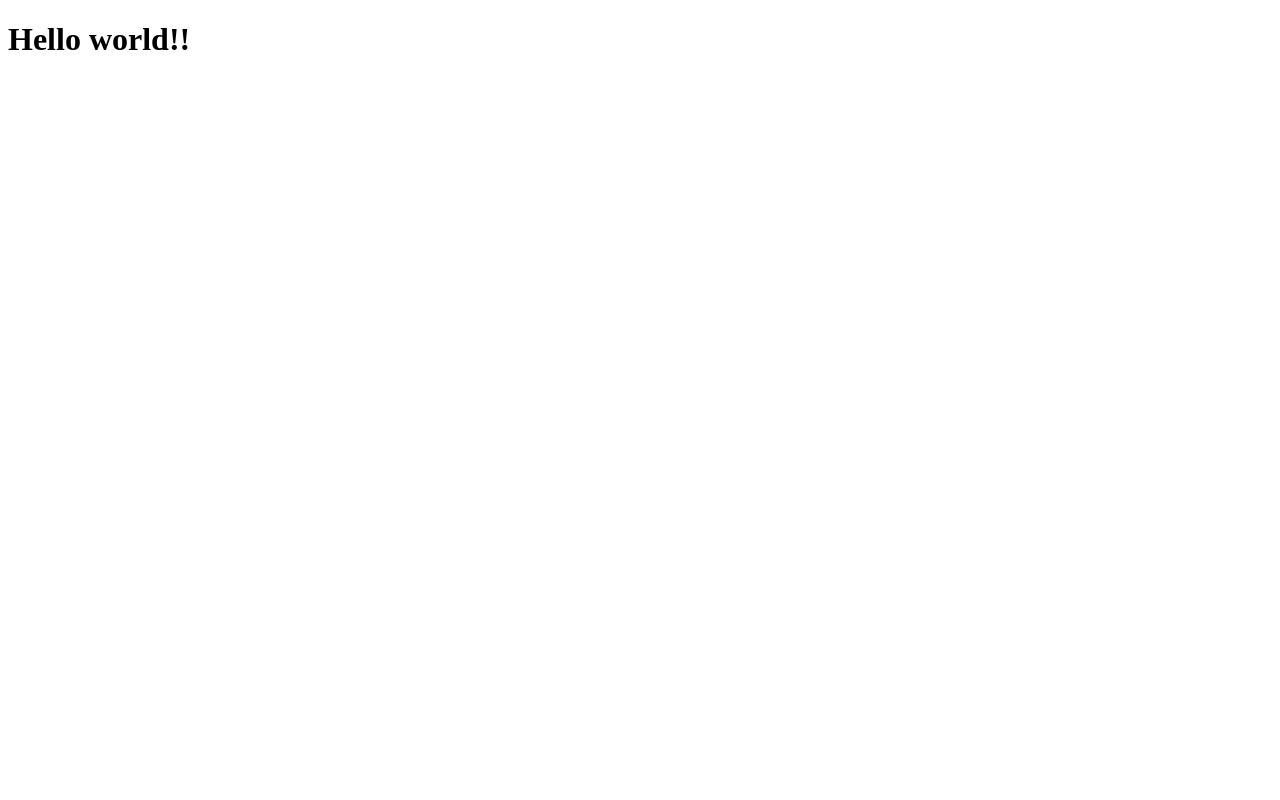
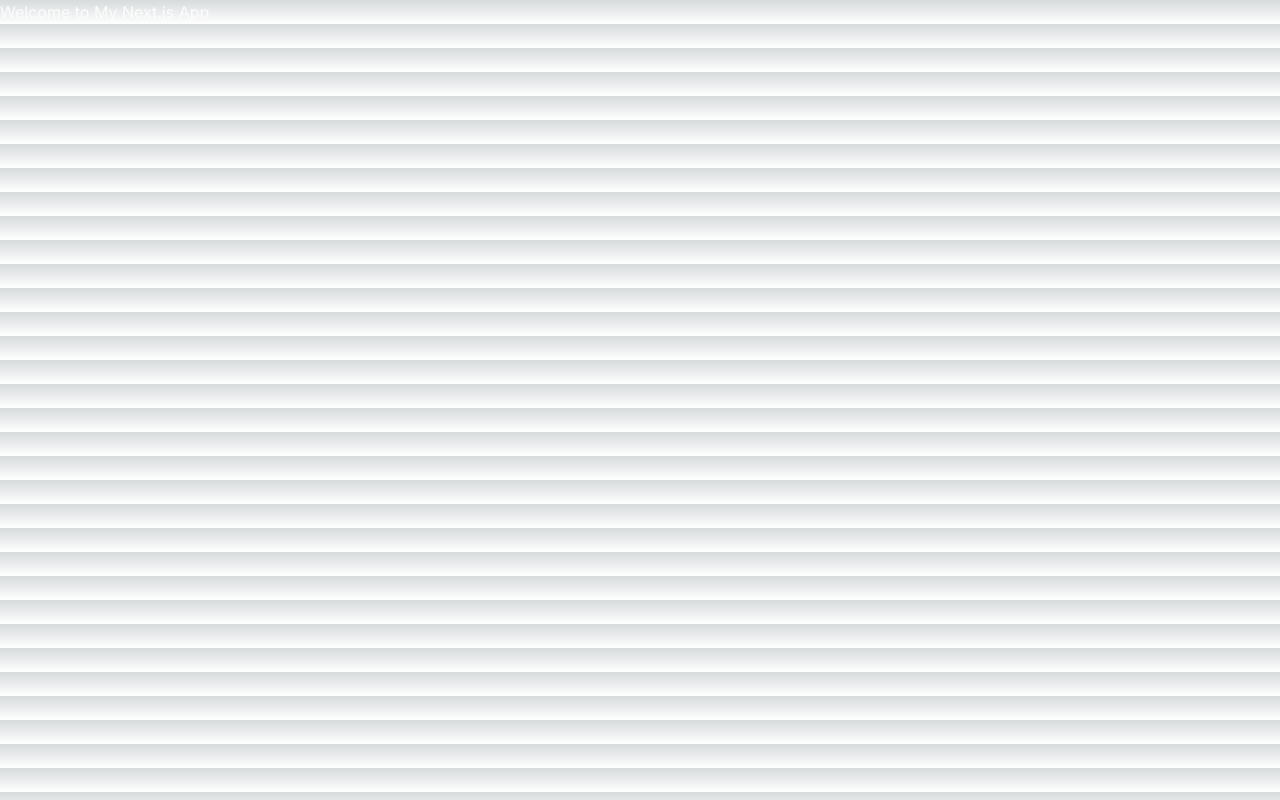
Before and after one commit to Codykilpatrick/Celestia, a Next.js app in the folder packages/celestia-app/: page / in a window 1280 px wide. Built offline with nearby package versions, Linux system fonts and the light colour scheme.

Commit message:
refactor: fix app structure

```diff
--- a/packages/celestia-app/package.json
+++ b/packages/celestia-app/package.json
@@ -11,6 +11,7 @@
     "prettier:fix": "prettier --write ."
   },
   "dependencies": {
+    "@radix-ui/colors": "^2.0.1",
     "@radix-ui/react-icons": "^1.3.0",
     "@types/node": "20.5.1",
     "@types/react": "18.2.20",
--- a/packages/celestia-app/src/app/globals.css
+++ b/packages/celestia-app/src/app/globals.css
@@ -1,6 +1,8 @@
 @tailwind base;
 @tailwind components;
 @tailwind utilities;
+@import 'tailwindcss/tailwind.css';
+
 
 :root {
   --foreground-rgb: 0, 0, 0;
--- a/packages/celestia-app/src/app/layout.tsx
+++ b/packages/celestia-app/src/app/layout.tsx
@@ -1,23 +1,12 @@
 import './globals.css';
-import type { Metadata } from 'next';
 import { Inter } from 'next/font/google';
-import MyApp from '../pages';
 
 const inter = Inter({ subsets: ['latin'] });
 
-export const metadata: Metadata = {
-  title: 'Create Next App',
-  description: 'Generated by create next app',
-};
-
-export default function RootLayout({ children }: { children: React.ReactNode }) {
+export default function Layout({ children }: { children: React.ReactNode }) {
   return (
-    <html suppressHydrationWarning lang="en">
-      <body className={inter.className}>
-        <main className="flex min-h-screen flex-col items-center justify-between p-24">
-          <MyApp />
-        </main>
-      </body>
-    </html>
+    <div className={inter.className}>
+      {children}
+    </div>
   );
 }
--- /dev/null
+++ b/packages/celestia-app/src/pages/_app.tsx
@@ -0,0 +1,12 @@
+import Layout from '../app/layout';
+import { AppProps } from 'next/app';
+
+function MyApp({ Component, pageProps }: AppProps) {
+  return (
+    <Layout>
+      <Component {...pageProps} />
+    </Layout>
+  );
+}
+
+export default MyApp;
--- a/packages/celestia-app/src/pages/index.tsx
+++ b/packages/celestia-app/src/pages/index.tsx
@@ -1,5 +1,11 @@
-export default function MyApp() {
+import React from 'react';
+
+const Home = () => {
   return (
-      <h1>Hello world!!</h1>
+    <div>
+      <h1 className='text-mauve'>Welcome to My Next.js App</h1>
+    </div>
   );
-}
+};
+
+export default Home;
--- a/packages/celestia-app/tailwind.config.ts
+++ b/packages/celestia-app/tailwind.config.ts
@@ -1,4 +1,5 @@
 import type { Config } from 'tailwindcss';
+import {violet, mauve} from '@radix-ui/colors'
 
 const config: Config = {
   content: [
@@ -12,6 +13,10 @@ const config: Config = {
         'gradient-radial': 'radial-gradient(var(--tw-gradient-stops))',
         'gradient-conic': 'conic-gradient(from 180deg at 50% 50%, var(--tw-gradient-stops))',
       },
+      colors: {
+        "violet11": violet.violet11,
+        mauve: mauve.mauve1
+      }
     },
   },
   plugins: [],
```
Also changed, not shown: 1 other file (tests, documents, lock files or other folders).
